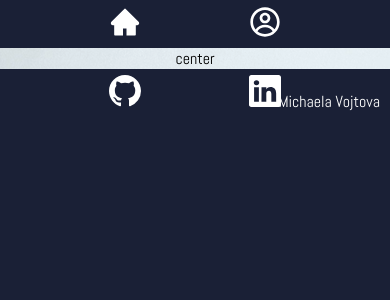
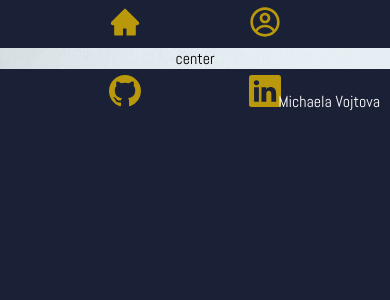
Before and after one commit to misavojtova/portfolio, a React (Create React App) app: page /profile-page in a window 390 px wide. Shown: the top 300 px of the page. Built offline with nearby package versions, Linux system fonts and the light colour scheme.

Commit message:
changed colors btn, icons

```diff
--- a/src/components/FlipCards.js/index.css
+++ b/src/components/FlipCards.js/index.css
@@ -119,10 +119,19 @@
     transform: initial;
   }
   .flip-card-wrapper {
-    width: auto;
     height: auto;
     width: auto;
     min-width: auto;
     min-height: auto;
   }
+
+  .demo-btn {
+    background-color: #b9990b;
+    color: #1a2036;
+    transition: none;
+  }
+
+  .demo-btn:hover {
+    transform: none;
+  }
 }
--- a/src/components/Navigation/index.css
+++ b/src/components/Navigation/index.css
@@ -34,4 +34,11 @@
     flex-direction: row;
     height: 3rem;
   }
+  .icons-wrapper svg {
+    color: #b9990b;
+    transition: none;
+  }
+  .icons-wrapper svg:hover {
+    transform: none;
+  }
 }
--- a/src/pages/mainPage.js/index.css
+++ b/src/pages/mainPage.js/index.css
@@ -66,7 +66,7 @@ a {
     border-radius: 0;
     max-width: initial;
     min-width: initial;
-    overflow: initial;
+    /* overflow: initial; */
     background-color: transparent;
   }
   #root {
```
